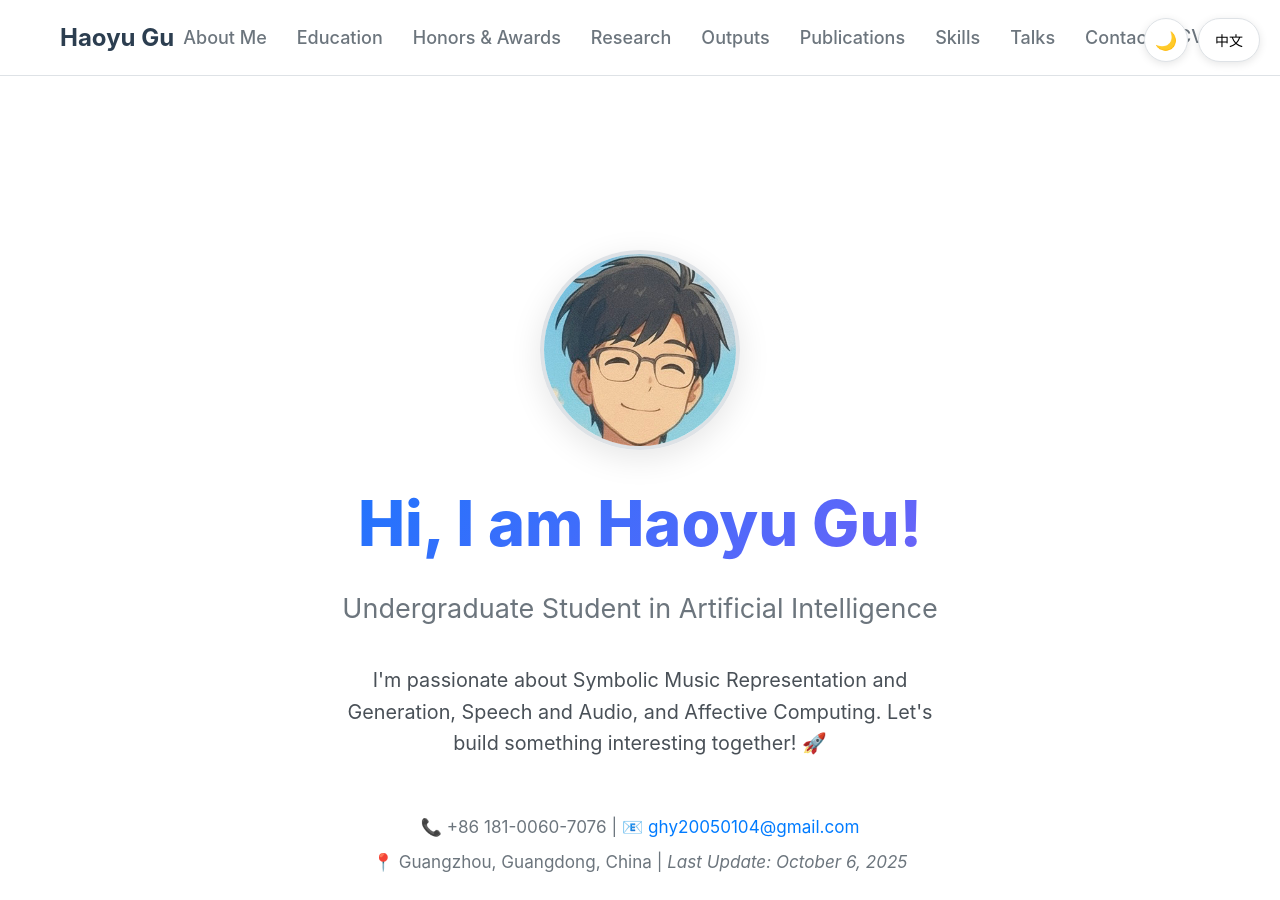
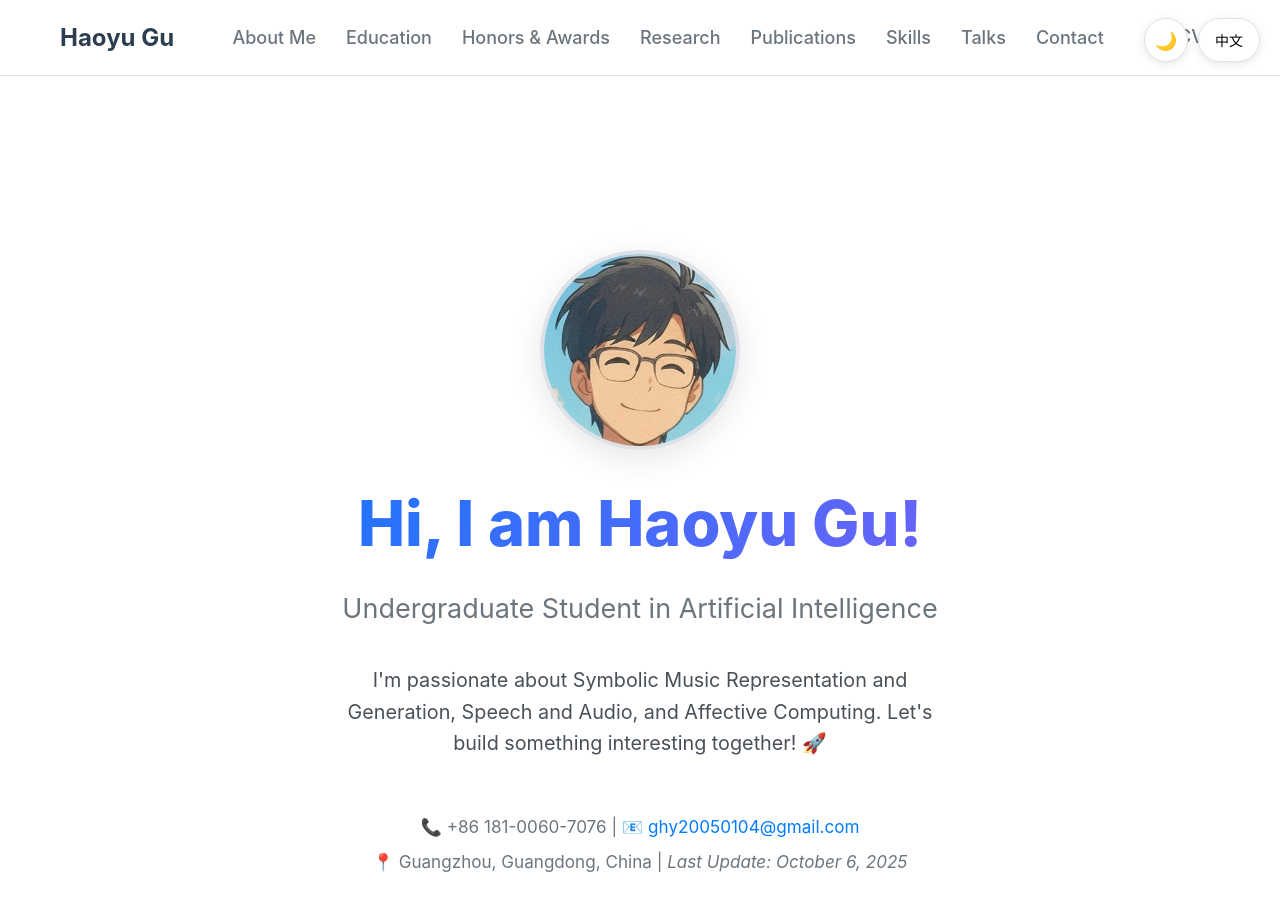
Before and after one commit to Haoyu-Gu/haoyu-gu.github.io, a Jekyll site: the page built from index.html, in a window 1280 px wide and 900 px high. Built offline with Jekyll 4.4.1, drawn with Linux system fonts in a browser that asks for light colours.

Commit message:
简化导航栏：移除研究成果入口，研究方向改为研究

```diff
--- a/_layouts/single-page.html
+++ b/_layouts/single-page.html
@@ -37,10 +37,7 @@ layout: compress
             <a href="#honors" data-lang='{"en": "Honors & Awards", "zh": "荣誉奖项"}'>Honors & Awards</a>
           </li>
           <li class="nav-item">
-            <a href="#research" data-lang='{"en": "Research", "zh": "研究方向"}'>Research</a>
-          </li>
-          <li class="nav-item">
-            <a href="#outputs" data-lang='{"en": "Outputs", "zh": "研究成果"}'>Outputs</a>
+            <a href="#research" data-lang='{"en": "Research", "zh": "研究"}'>Research</a>
           </li>
           <li class="nav-item">
             <a href="#publications" data-lang='{"en": "Publications", "zh": "发表论文"}'>Publications</a>
```
